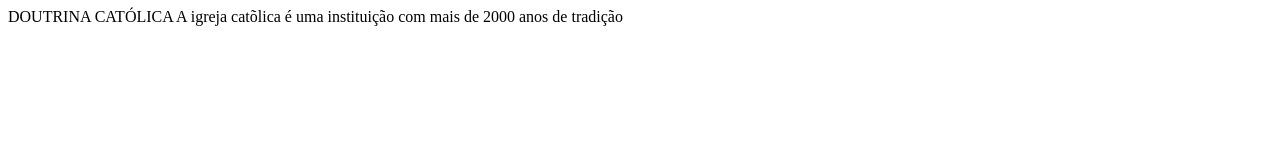
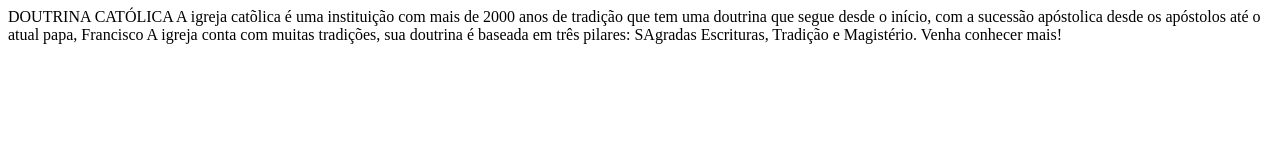
Before and after one commit to otaviomaziero/OTAVIO-1-NEM, a plain HTML site: page Otávio.html in a window 1280 px wide. Drawn offline with Linux system fonts and the light colour scheme.

Commit message:
adição de texto

```diff
--- a/Otávio.html
+++ b/Otávio.html
@@ -9,8 +9,10 @@
 
 DOUTRINA CATÓLICA
 A igreja catõlica é uma instituição com mais de 2000 anos de tradição
-
-
+que tem uma doutrina que segue desde o início, com a sucessão apóstolica
+desde os apóstolos até o atual papa, Francisco
+A igreja conta com muitas tradições, sua doutrina é baseada em três
+pilares: SAgradas Escrituras, Tradição e Magistério. Venha conhecer mais!
 
 
 
```
